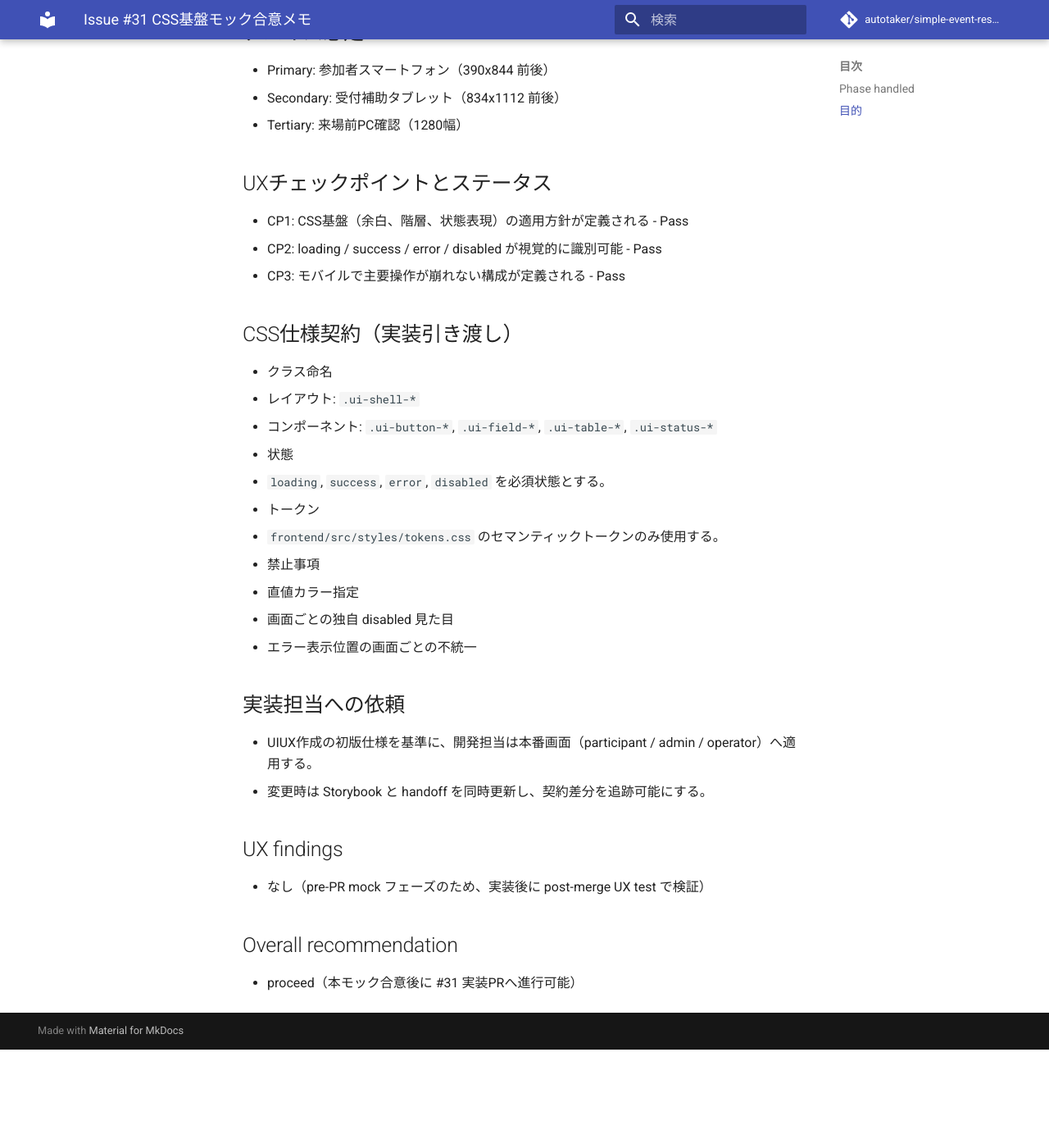
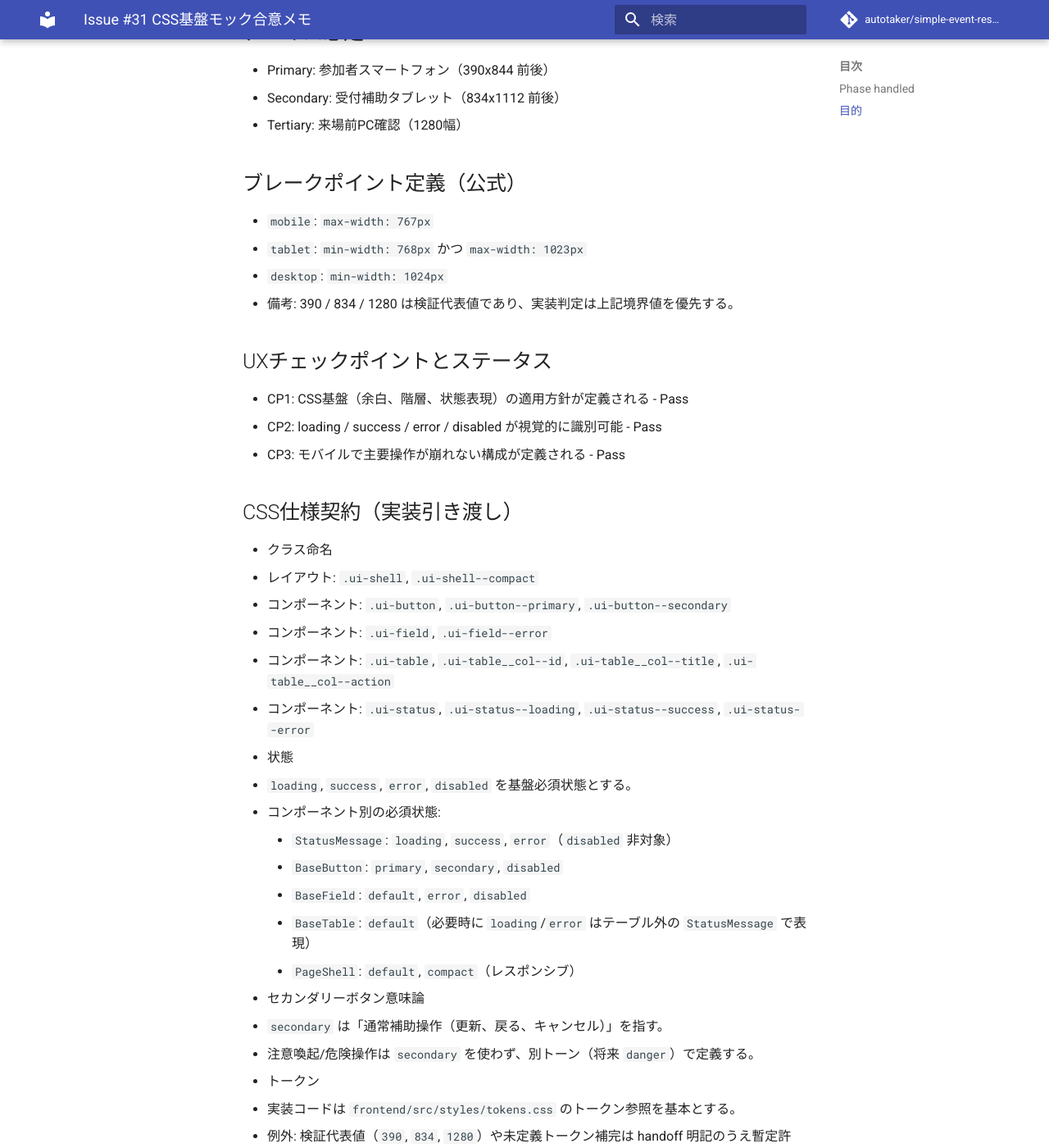
Before and after one commit to autotaker/simple-event-reservation-system, an MkDocs documentation site: the page built from docs/uiux/issue-31-handoff.md, in a window 1280 px wide and 1400 px high, scrolled down 1223 px. Shown: the whole window at 82% size. Built offline with MkDocs 1.6.1 and Material for MkDocs 9.7.7, drawn with Linux system fonts in a browser that asks for light colours; comment, search, counter and statistics services are not loaded; before the commit the page ends 2503 px from its top, so only the background shows below that; some of the changed text lies outside the part shown.

Commit message:
docs(uiux): clarify issue #31 css contract from review

```diff
--- a/docs/uiux/issue-31-handoff.md
+++ b/docs/uiux/issue-31-handoff.md
@@ -36,6 +36,13 @@
 - Secondary: 受付補助タブレット（834x1112 前後）
 - Tertiary: 来場前PC確認（1280幅）
 
+## ブレークポイント定義（公式）
+
+- `mobile`: `max-width: 767px`
+- `tablet`: `min-width: 768px` かつ `max-width: 1023px`
+- `desktop`: `min-width: 1024px`
+- 備考: 390 / 834 / 1280 は検証代表値であり、実装判定は上記境界値を優先する。
+
 ## UXチェックポイントとステータス
 
 - CP1: CSS基盤（余白、階層、状態表現）の適用方針が定義される - Pass
@@ -45,16 +52,51 @@
 ## CSS仕様契約（実装引き渡し）
 
 - クラス命名
-  - レイアウト: `.ui-shell-*`
-  - コンポーネント: `.ui-button-*`, `.ui-field-*`, `.ui-table-*`, `.ui-status-*`
+  - レイアウト: `.ui-shell`, `.ui-shell--compact`
+  - コンポーネント: `.ui-button`, `.ui-button--primary`, `.ui-button--secondary`
+  - コンポーネント: `.ui-field`, `.ui-field--error`
+  - コンポーネント: `.ui-table`, `.ui-table__col--id`, `.ui-table__col--title`, `.ui-table__col--action`
+  - コンポーネント: `.ui-status`, `.ui-status--loading`, `.ui-status--success`, `.ui-status--error`
 - 状態
-  - `loading`, `success`, `error`, `disabled` を必須状態とする。
+  - `loading`, `success`, `error`, `disabled` を基盤必須状態とする。
+  - コンポーネント別の必須状態:
+    - `StatusMessage`: `loading`, `success`, `error`（`disabled` 非対象）
+    - `BaseButton`: `primary`, `secondary`, `disabled`
+    - `BaseField`: `default`, `error`, `disabled`
+    - `BaseTable`: `default`（必要時に `loading`/`error` はテーブル外の `StatusMessage` で表現）
+    - `PageShell`: `default`, `compact`（レスポンシブ）
+- セカンダリーボタン意味論
+  - `secondary` は「通常補助操作（更新、戻る、キャンセル）」を指す。
+  - 注意喚起/危険操作は `secondary` を使わず、別トーン（将来 `danger`）で定義する。
 - トークン
-  - `frontend/src/styles/tokens.css` のセマンティックトークンのみ使用する。
+  - 実装コードは `frontend/src/styles/tokens.css` のトークン参照を基本とする。
+  - 例外: 検証代表値（`390`, `834`, `1280`）や未定義トークン補完は handoff 明記のうえ暫定許容。
+  - 暫定許容を使った場合は実装PR内でトークン化計画を記載する。
 - 禁止事項
   - 直値カラー指定
   - 画面ごとの独自 disabled 見た目
   - エラー表示位置の画面ごとの不統一
+
+## CSSファイル分割対応表（Issue #31コメント準拠）
+
+- `frontend/src/styles/base.css`
+  - タイポグラフィ、`body` 既定、要素リセット、フォーカス可視化の共通土台
+- `frontend/src/styles/layout.css`
+  - `.ui-shell` 系のレイアウト、`section` 間余白、ブレークポイントごとの段組み
+- `frontend/src/styles/components.css`
+  - `.ui-button` / `.ui-field` / `.ui-table` など部品の既定見た目
+- `frontend/src/styles/state.css`
+  - `.ui-status--*`、`disabled`、`loading/success/error` の状態表現
+
+## モバイルテーブル運用ルール
+
+- 優先表示列: `ID` > `Title` > `Action`
+- 最小表示要件:
+  - `ID` と `Action` は常時表示
+  - `Title` は1行省略（ellipsis）を許容
+- 横スクロールを許容する場合:
+  - 操作列（`Action`）の最小幅を確保し、誤タップを防ぐ
+  - 情報欠落を避けるため、詳細確認導線（例: 編集モーダル）を別途提供する
 
 ## 実装担当への依頼
 
```
Also changed, not shown: frontend/src/stories/foundation-hifi/BaseButtonMock.vue (+4 -2 lines), frontend/src/stories/foundation-hifi/BaseTableMock.vue (+32 -9 lines), frontend/src/stories/foundation-hifi/PageShellMock.vue (+4 -4 lines).
